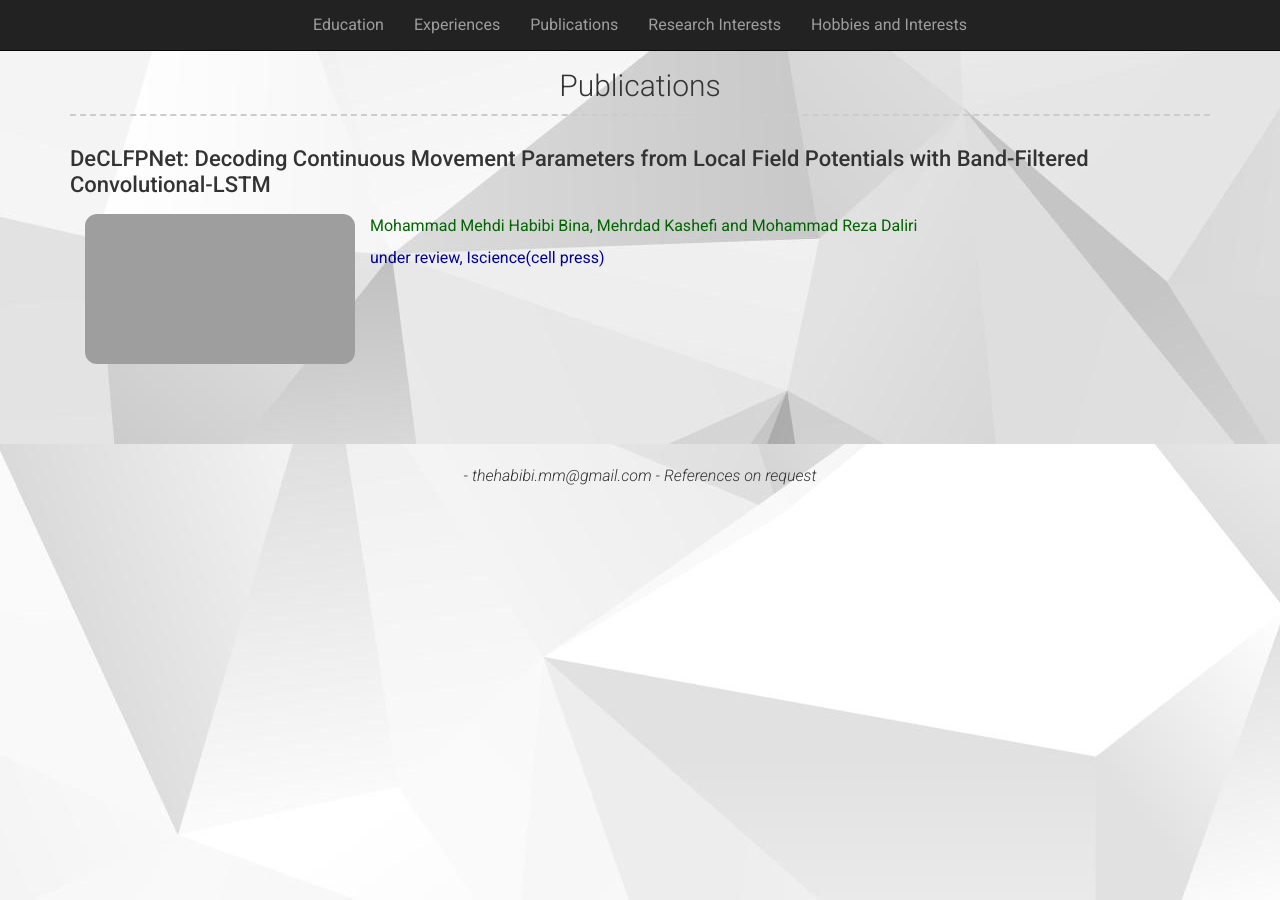
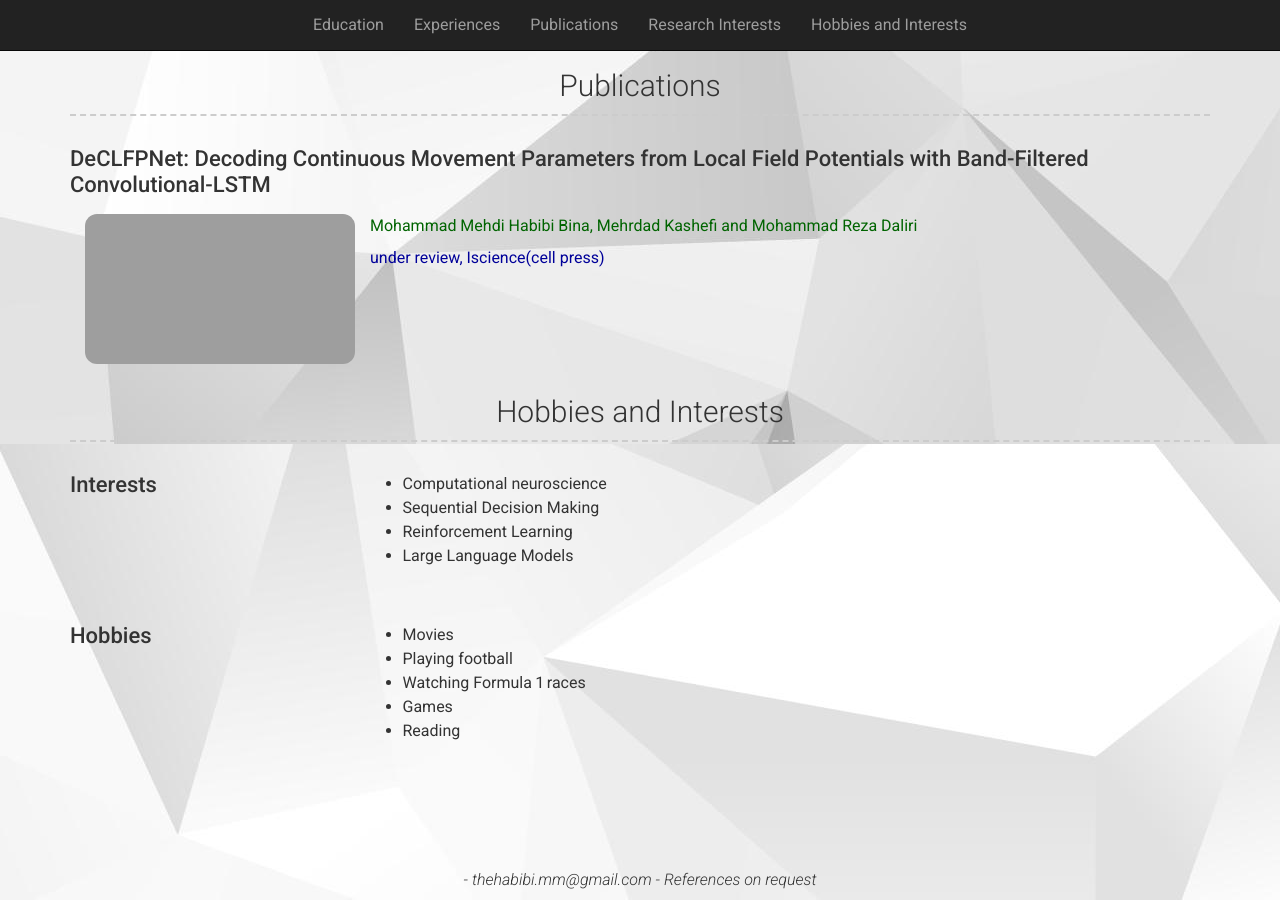
Before and after one commit to HabibiMehdi/HabibiMehdi.github.io, a Jekyll site: the page built from index.md, in a window 1280 px wide and 900 px high, scrolled down 1556 px. Built offline with Jekyll 4.4.1, drawn with Linux system fonts in a browser that asks for light colours; nearby versions of some CDN libraries; a style sheet for code colours, icons or effects is not loaded; grey boxes are pictures that could not be loaded.

Commit message:
Update _config.yml

```diff
--- a/_config.yml
+++ b/_config.yml
@@ -36,6 +36,8 @@ navigation:
     url: "#experiences"
   - title: Publications
     url: "#publications"
+  - title: Hobbies and Interests
+    url: "#hobbies"
 
 # About Section
 about_profile_image: /images/profile.jpg
@@ -105,6 +107,29 @@ content:
 
           <span style="color:#000099">under review, Iscience(cell press)</span>
 
+  - title: Hobbies and Interests
+    layout: list
+    content:
+      - layout: left
+        title: Interests
+        description: |
+          - Computational neuroscience
+          - Sequential Decision Making
+          - Reinforcement Learning
+          - Large Language Models
+
+      - layout: left
+        title: Hobbies
+        description: |
+          - Movies
+          - Playing football
+          - Watching Formula 1 races
+          - Games
+          - Reading
+
+
+
+
 # Footer
 footer_show_references: true
 
```
